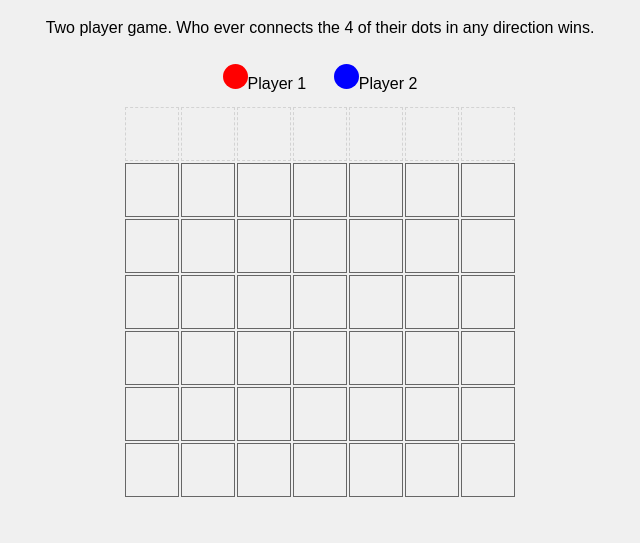
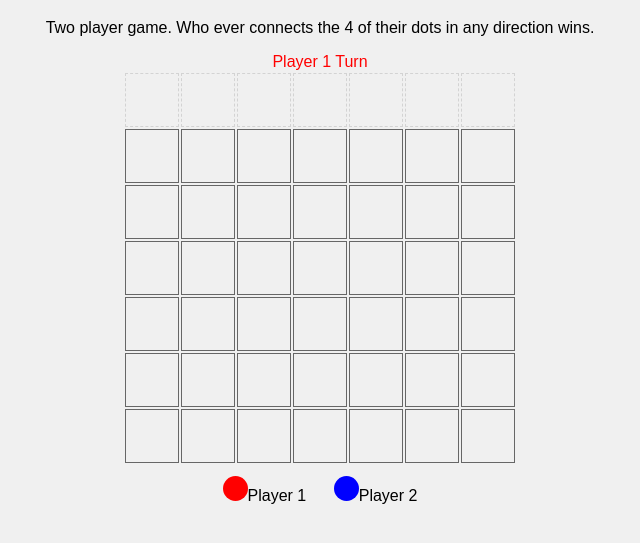
Before and after one commit to kamalkhadka/Connect-Four, a plain HTML site: page index.html in a window 1280 px wide. Shown: the part 61-604 px from the top of the page, without its empty margins (320-960 px from the left). Drawn offline with Linux system fonts and the light colour scheme.

Commit message:
updated files

```diff
--- a/connect4.css
+++ b/connect4.css
@@ -62,3 +62,11 @@ h1 {
 #column-top td:hover {
   background-color: gold;
 }
+
+.turn {
+  color: blue;
+}
+
+.redTurn{
+  color: red;
+}
--- a/connect4.js
+++ b/connect4.js
@@ -50,6 +50,10 @@ function makeHtmlBoard() {
     }
     htmlBoard.append(row);
   }
+  let turn = document.querySelector(".turn")
+  turn.innerText =
+    currPlayer === 1 ? "Player 1 Turn" : "Player 2 Turn";
+    turn.classList.add('redTurn');
 }
 
 /** findSpotForCol: given column x, return top empty y (null if filled) */
@@ -107,16 +111,20 @@ function handleClick(evt) {
 
   // check for tie
   // TODO: check if all cells in board are filled; if so call, call endGame
-  let boardFilled =  board.every((arr) => {
+  let boardFilled = board.every((arr) => {
     arr.every((val) => val);
   });
 
-  if(boardFilled){
+  if (boardFilled) {
     endGame("Tie!");
   }
   // switch players
   // TODO: switch currPlayer 1 <-> 2
   currPlayer === 1 ? (currPlayer = 2) : (currPlayer = 1);
+  let turn = document.querySelector(".turn")
+  turn.innerText =
+    currPlayer === 1 ? "Player 1 Turn" : "Player 2 Turn";
+  turn.classList.toggle('redTurn');
 }
 
 /** checkForWin: check board cell-by-cell for "does a win start here?" */
--- a/index.html
+++ b/index.html
@@ -6,14 +6,17 @@
 <body>
 <h1>Connect Four</h1>
 <p>Two player game. Who ever connects the 4 of their dots in any direction wins.</p>
+<div class="turn">
+
+</div>
+</div>
+<div id="game">
+  <table id="board"></table>
+</div>
 <div class="players">
   <div class="player"><div id="p1" class="p1"></div>Player 1</div>
   <div class="player"><div id="p2" class="p2"></div>Player 2</div>
 </div>
-<div id="game">
-  <table id="board"></table>
-</div>
-
 <script src="connect4.js"></script>
 
 </body>
```
